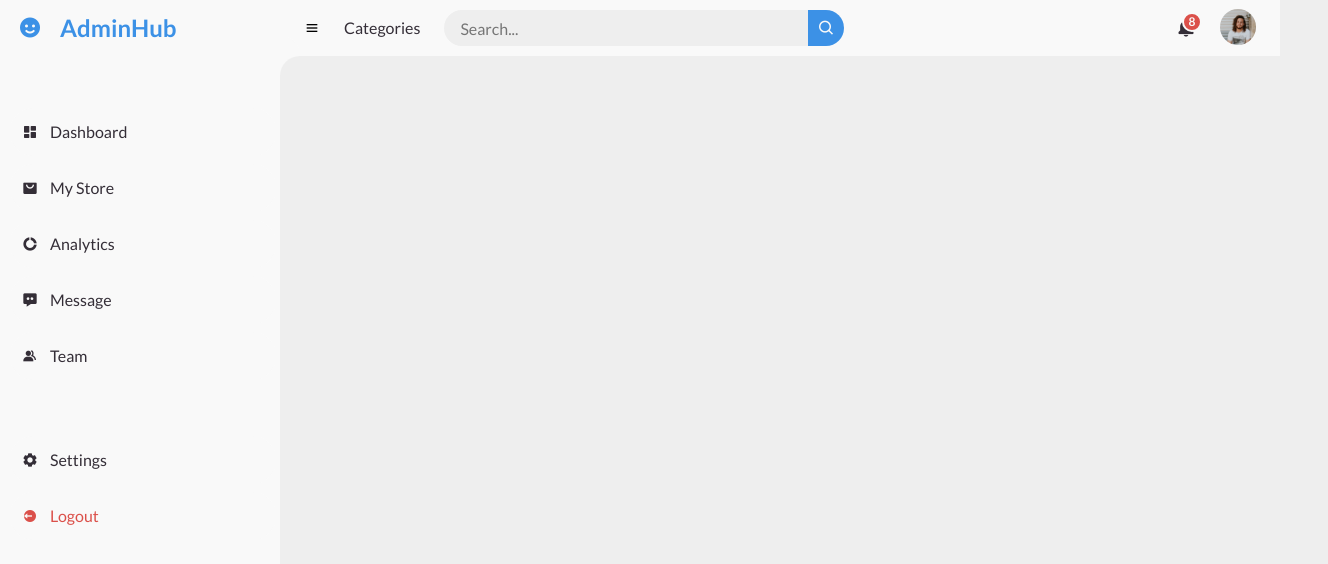
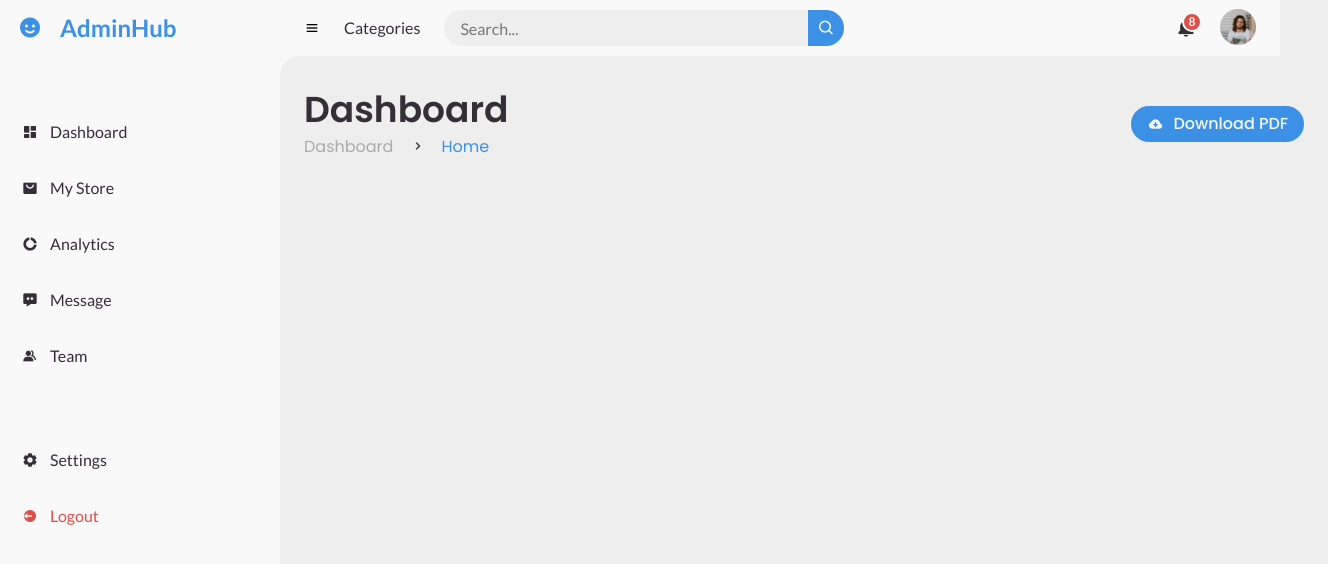
Before and after one commit to alexmengue/dashboard, a plain HTML site: page index.html in a window 1280 px wide. Shown: the whole page, 1328 px wide, since content can reach past the window. Drawn offline with nearby package versions, Linux system fonts and the light colour scheme.

Commit message:
started main section

```diff
--- a/assets/css/style.css
+++ b/assets/css/style.css
@@ -248,6 +248,60 @@ body {
     border-radius: 50%;
 }
 
+#content main {
+    width: 100%;
+    padding: 36px 24px;
+    font-family: var(--poppins);
+}
+
+#content main .head-title {
+    display: flex;
+    align-items: center;
+    justify-content: space-between;
+    grid-gap: 16px;
+    flex-wrap: wrap;
+}
+
+#content main .head-title .left h1 {
+    font-size: 36px;
+    font-weight: 600;
+    margin-bottom: 10px;
+    color: var(--dark);
+}
+
+#content main .head-title .left .breadcrumb {
+    display: flex;
+    align-items: center;
+    grid-gap: 16px;
+}
+
+#content main .head-title .left .breadcrumb li {
+    color: var(--dark);
+}
+
+#content main .head-title .left .breadcrumb li a {
+    color: var(--dark-grey);
+    pointer-events: none;
+}
+
+#content main .head-title .left .breadcrumb li a.active {
+    color: var(--blue);
+    pointer-events: unset;
+}
+
+#content main .head-title .btn-download {
+    height: 36px;
+    padding: 0 16px;
+    border-radius: 36px;
+    background: var(--blue);
+    color: var(--light);
+    display: flex;
+    justify-content: center;
+    align-items: center;
+    grid-gap: 10px;
+    font-weight: 500;
+}
+
 @media screen and (max-width: 768px) {
     #content {
         width: calc(100% - 60px);
@@ -273,6 +327,7 @@ body {
 
     #content nav form.show .form-input input {
         display: block;
+        width: 100%;
     }
 
     #content nav form.show .form-input button {
@@ -282,4 +337,9 @@ body {
         color: var(--light);
         background: var(--red);
     }
+
+    #content nav form.show ~ .notification,
+    #content nav form.show ~ .profile {
+        display: none;
+    }
 }
--- a/assets/js/script.js
+++ b/assets/js/script.js
@@ -19,10 +19,6 @@ menuBar.addEventListener('click', () => {
     sidebar.classList.toggle('hide');
 });
 
-if (window.innerWidth < 768) {
-    sidebar.classList.add('hide');
-}
-
 const searchButton = document.querySelector('#content nav form .form-input button');
 const searchButtonIcon = document.querySelector('#content nav form .form-input button .bx');
 const searchForm = document.querySelector('#content nav form');
@@ -39,3 +35,17 @@ searchButton.addEventListener('click', (event) => {
         }
     }
 });
+
+if (window.innerWidth < 768) {
+    sidebar.classList.add('hide');
+} else if (window.innerWidth > 576) {
+    searchButtonIcon.classList.replace('bx-x', 'bx-search');
+    searchForm.classList.remove('show');
+}
+
+window.addEventListener('resize', () => {
+    if (this.innerWidth > 576) {
+        searchButtonIcon.classList.replace('bx-x', 'bx-search');
+        searchForm.classList.remove('show');
+    }
+});
--- a/index.html
+++ b/index.html
@@ -95,6 +95,30 @@
                     <img src="assets/img/people.png" alt="Person" />
                 </a>
             </nav>
+
+            <main>
+                <div class="head-title">
+                    <div class="left">
+                        <h1>Dashboard</h1>
+
+                        <ul class="breadcrumb">
+                            <li>
+                                <a href="#">Dashboard</a>
+                            </li>
+
+                            <li><i class="bx bx-chevron-right"></i></li>
+
+                            <li>
+                                <a class="active" href="#">Home</a>
+                            </li>
+                        </ul>
+                    </div>
+                    <a class="btn-download" href="#">
+                        <i class="bx bxs-cloud-download"></i>
+                        <span class="text">Download PDF</span>
+                    </a>
+                </div>
+            </main>
         </section>
 
         <script src="assets/js/script.js"></script>
```
